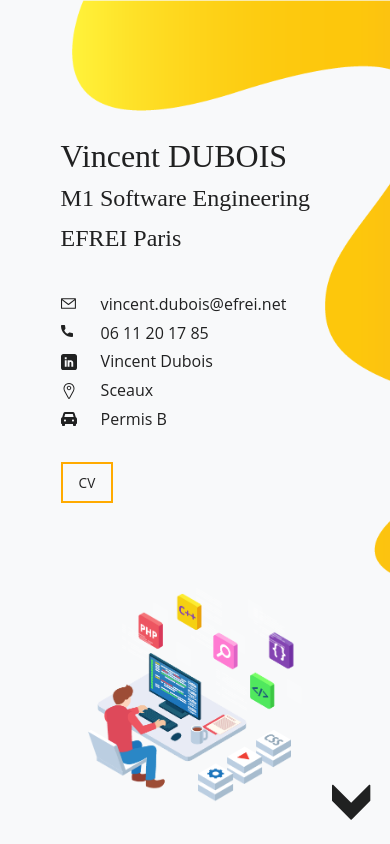
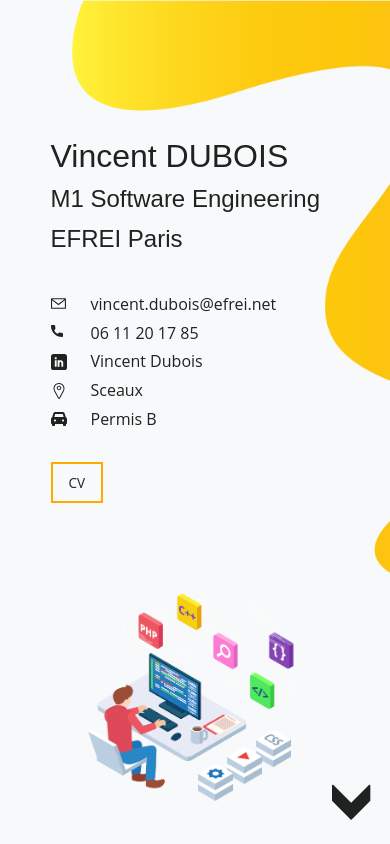
Before and after one commit to vincentdbs/MyCVReact, a React (Create React App) app: page / in a window 390 px wide. Built offline with nearby package versions, Linux system fonts and the light colour scheme.

Commit message:
patch default font

```diff
--- a/src/Ressources/CSS/AboutMe.css
+++ b/src/Ressources/CSS/AboutMe.css
@@ -9,12 +9,12 @@
 
 .me > h1{
     font-size: 80px;
-    font-family: Gotham;
+    font-family: Gotham, sans-serif;
 }
 
 .me > p{
     font-size: 36px;
-    font-family: Gotham;
+    font-family: Gotham, sans-serif;
 }
 
 
--- a/src/Ressources/CSS/Scrollbar.css
+++ b/src/Ressources/CSS/Scrollbar.css
@@ -16,7 +16,7 @@
 
 @media (min-width: 0px) and (max-width: 480px) {
     ::-webkit-scrollbar {
-        width: 0px;
+        width: 0;
     }
 }
 
```
Also changed, not shown: src/Ressources/CSS/All.css.
